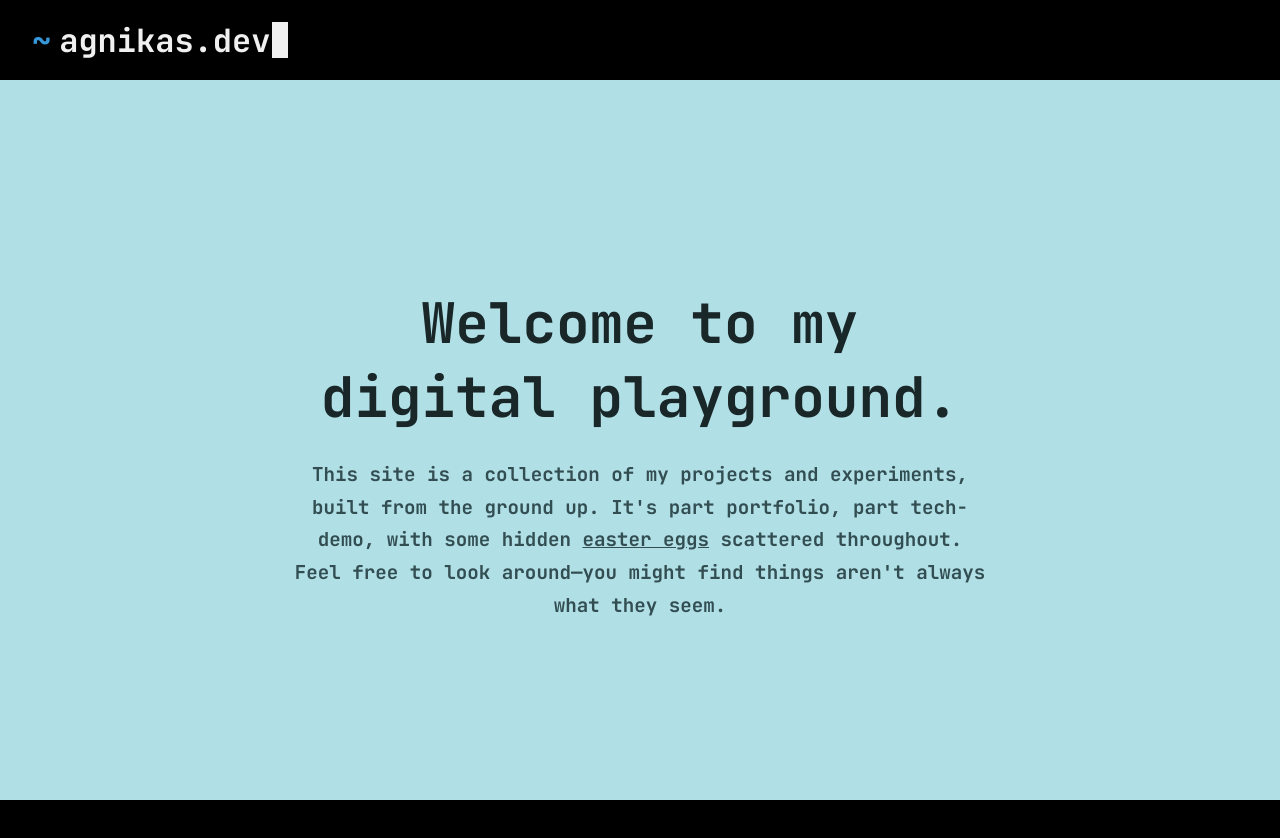
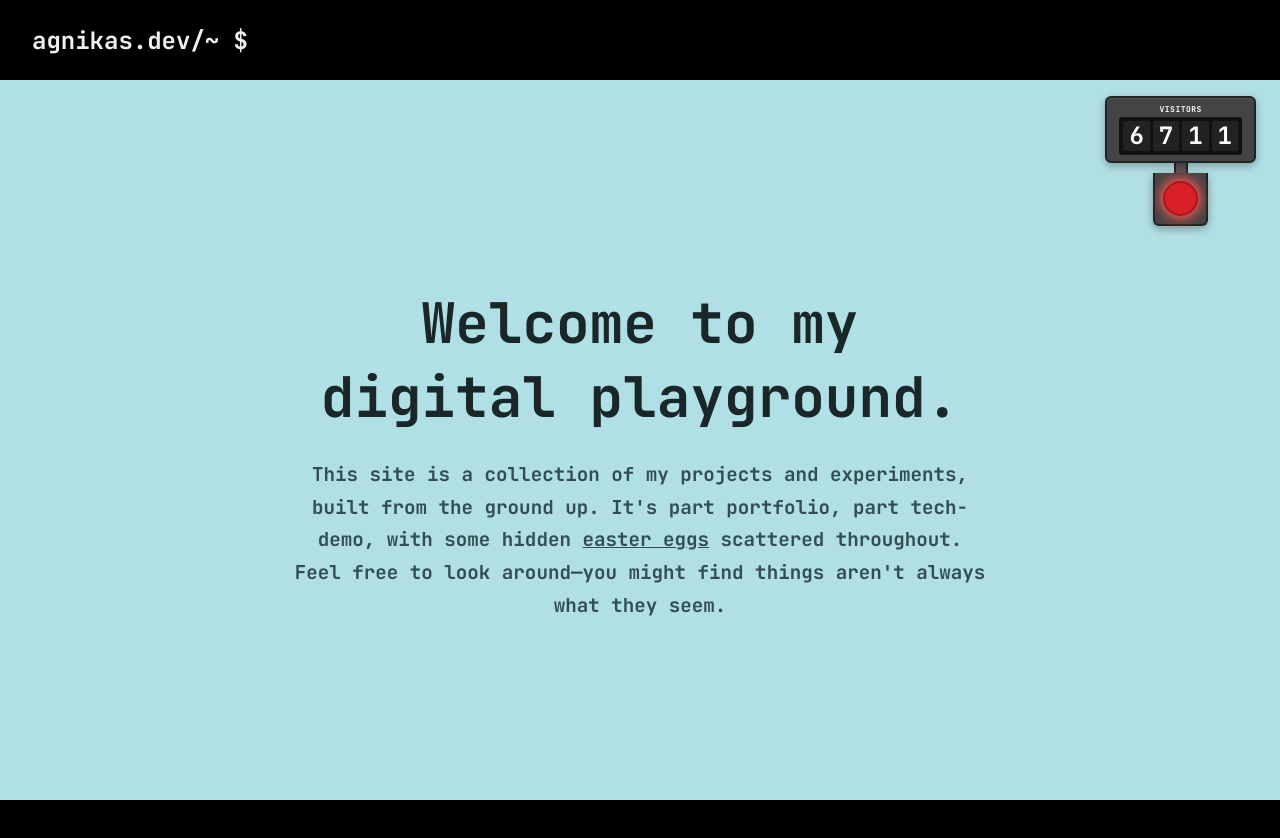
Before and after one commit to agnikas07/portfolio-site, a SvelteKit app: page / in a window 1280 px wide. Shown: the top 838 px of the page. After the commit the page ends 800 px from the top, so only its background shows below. Built offline with nearby package versions, Linux system fonts and the light colour scheme.

Commit message:
added about-me page and created interactive terminal for naviagation

```diff
--- /dev/null
+++ b/src/lib/components/InteractiveTerminal.svelte
@@ -0,0 +1,175 @@
+<script lang="ts">
+  import { goto } from '$app/navigation';
+  import { onMount } from 'svelte';
+
+  export let currentPath: string = '/';
+
+  let command = '';
+  let commandHistory: { command: string, output: string }[] = [];
+  let inputElement: HTMLInputElement;
+  let isFocused = false;
+
+  let showConsoleNotification = false;
+  let notificationTimeout: ReturnType<typeof setTimeout> | null = null;
+
+  $: displayPath = currentPath === '/' ? '~' : currentPath.substring(1);
+
+  function handleCommand() {
+    const trimmedCommand = command.trim();
+    let output = '';
+
+    if (trimmedCommand.startsWith('cd ')) {
+      const dir = trimmedCommand.split(' ')[1];
+      if (['about-me', 'projects', 'contact'].includes(dir)) {
+        goto(`/${dir}`);
+        output = `Navigating to ${dir}...`;
+        console.log(output)
+      } else if (dir === '..' || dir === '~' || dir === '/') {
+        goto('/');
+        output = `Navigating to home...`;
+        console.log(output)
+      }
+      else {
+        output = `bash: cd: ${dir}: No such file or directory. Type 'help' for more information.`;
+        console.log(output)
+        showConsoleNotification = true;
+        if (notificationTimeout) clearTimeout(notificationTimeout);
+        notificationTimeout = setTimeout(() => showConsoleNotification = false, 3000);
+      }
+    } else if (trimmedCommand === 'ls' || trimmedCommand === 'help') {
+        output = 'Available directories: ~, about-me';
+        console.log(output)
+    } else if (trimmedCommand === 'clear') {
+        commandHistory = [];
+    } else if(trimmedCommand.length > 0) {
+        output = `bash: ${trimmedCommand}: command not found. Type 'help' for more information.`;
+        console.log(output)
+        showConsoleNotification = true;
+        if (notificationTimeout) clearTimeout(notificationTimeout);
+        notificationTimeout = setTimeout(() => showConsoleNotification = false, 3000);
+    }
+
+    if(trimmedCommand.length > 0) {
+        commandHistory = [...commandHistory, { command: trimmedCommand, output }];
+    }
+    command = '';
+  }
+
+  onMount(() => {
+    if(inputElement) {
+        inputElement.focus();
+        isFocused = true;
+    }
+  });
+</script>
+
+{#if showConsoleNotification}
+    <div class="console-notification">
+        Check your browser console.
+    </div>
+{/if}
+
+<section
+  class="terminal-container"
+  aria-label="Interactive terminal"
+>
+  <span class="prompt-static">agnikas.dev/{displayPath} $</span>
+  <form
+    on:submit|preventDefault={handleCommand}
+    class="input-form"
+  >
+    <div
+      class="input-wrapper"
+      role="button"
+      tabindex="0"
+      on:click={() => inputElement.focus()}
+      on:keydown={(e) => { if (e.key === 'Enter' || e.key === ' ') inputElement.focus(); }}
+    >
+      <span class="command-display">{command}</span>
+      <span class="cursor" class:focused={isFocused}></span>
+      <input
+        bind:this={inputElement}
+        type="text"
+        bind:value={command}
+        class="terminal-input"
+        on:focus={() => isFocused = true}
+        on:blur={() => isFocused = false}
+      />
+    </div>
+  </form>
+</section>
+
+<style>
+    .terminal-container {
+        display: flex;
+        align-items: center;
+        width: 100%;
+        font-size: 1.5rem;
+        cursor: text;
+    }
+    .console-notification {
+        position: fixed;
+        top: 1rem;
+        right: 1rem;
+        background: #00000000;
+        color: #fff;
+        padding: 0.75rem 1.5rem;
+        border-radius: 0rem;
+        box-shadow: 0 2px 8px rgba(0,0,0,0.2);
+        z-index: 1000;
+        font-size: 1rem;
+        opacity: 0.95;
+        transition: opacity 0.3s;
+    }
+    .prompt-static {
+        margin-right: 0.5rem;
+        font-weight: bold;
+        white-space: nowrap;
+    }
+    .input-form {
+        flex-grow: 1;
+    }
+    .input-wrapper {
+        display: flex;
+        align-items: center;
+        flex-grow: 1;
+        position: relative;
+    }
+    .command-display {
+        white-space: break-spaces;
+        font-weight: bold;
+        color: #f0f0f0;
+        min-height: 1.6rem;
+    }
+    .terminal-input {
+        position: absolute;
+        top: 0;
+        left: 0;
+        width: 100%;
+        height: 100%;
+        opacity: 0;
+        border: none;
+        padding: 0;
+        margin: 0;
+        cursor: text;
+        font-family: 'JetBrains Mono', monospace;
+        font-size: 1.5rem;
+    }
+    .cursor {
+        display: inline-block;
+        width: 0.9rem;
+        height: 1.6rem;
+        background-color: transparent;
+        border: 2px solid #f0f0f0;
+        box-sizing: border-box;
+    }
+    .cursor.focused {
+        background-color: #f0f0f0;
+        border: none;
+        animation: blink 1s step-end infinite;
+    }
+    @keyframes blink {
+        from, to { background-color: transparent; }
+        50% { background-color: #f0f0f0; }
+    }
+</style>
--- a/src/lib/components/VisitorCounter.svelte
+++ b/src/lib/components/VisitorCounter.svelte
@@ -11,22 +11,13 @@
 
   function handleButtonClick() {
     clickCount++;
-    if (clickCount === 1) {
-        visitorCount++;
-    } else if (clickCount === 2) {
-        visitorCount += 1;
-        buttonState = 'damaged';
-    } else if (clickCount === 3) {
-        visitorCount += 1;
-        buttonState = 'broken';
-        dispatch('break', { element: lowerAssemblyElement });
-    }
-    // This function will eventually update a server-side counter
+    if (clickCount === 1) { visitorCount++; }
+    else if (clickCount === 2) { visitorCount++;buttonState = 'damaged'; }
+    else if (clickCount === 3) { visitorCount++; buttonState = 'broken'; dispatch('break', { element: lowerAssemblyElement }); }
   }
 
   $: formattedCount = visitorCount.toString().padStart(4, '0');
 </script>
-
 <div class="counter-assembly">
   <div class="counter-box" transition:fly={{ y: -60, duration: 800, delay: 300 }}>
     <div class="counter-label">VISITORS</div>
@@ -34,68 +25,34 @@
       {#each formattedCount as digit}<span class="digit">{digit}</span>{/each}
     </div>
   </div>
-
-  <div class="lower-assembly"
-       bind:this={lowerAssemblyElement}
-       class:damaged={buttonState === 'damaged'}
-       class:broken={buttonState === 'broken'}
-       transition:fly={{ y: -60, duration: 800, delay: 600 }}>
+  <div class="lower-assembly" bind:this={lowerAssemblyElement} class:damaged={buttonState === 'damaged'} class:broken={buttonState === 'broken'} transition:fly={{ y: -60, duration: 800, delay: 600 }}>
     <div class="strut"></div>
     <div class="button-housing">
-      <button class="red-button" aria-label="Increment visitor counter" on:click={handleButtonClick} disabled={buttonState === 'broken'}></button>
+      <button class="red-button" on:click={handleButtonClick} disabled={buttonState === 'broken'} aria-label="Increment visitor count"></button>
     </div>
   </div>
 </div>
-
 <style>
-  .counter-assembly {
-    display: flex; flex-direction: column; align-items: center;
-  }
-  .counter-box {
-    background: #444; border: 2px solid #222; border-radius: 6px;
-    padding: 6px 12px; box-shadow: 0 3px 8px rgba(0,0,0,0.3), inset 0 1px 1px rgba(255,255,255,0.1);
-    display: inline-block; position: relative; z-index: 10;
-  }
-  .counter-label {
-    color: white; font-size: 0.5rem; text-align: center; margin-bottom: 3px; letter-spacing: 0.5px;
-  }
-  .digit-display {
-    background: #111; border-radius: 3px; padding: 4px; display: flex; gap: 3px;
-  }
-  .digit {
-    color: white; font-size: 1.5rem; font-weight: bold; background-color: #222;
-    padding: 3px 6px; border-radius: 2px; line-height: 1;
-  }
-  .lower-assembly {
-    display: flex; flex-direction: column; align-items: center; transform-origin: top center;
-  }
-  .strut {
-    width: 10px; height: 12px; background: #555;
-    border-left: 2px solid #222; border-right: 2px solid #222; margin-top: -2px;
-  }
-  .button-housing {
-    background: #444; border: 2px solid #222; border-top: none;
-    border-radius: 0 0 6px 6px; padding: 8px; box-shadow: 0 3px 8px rgba(0,0,0,0.3);
-  }
-  .red-button {
-    width: 35px; height: 35px; background: #d92027; border: 2px solid #a4171c;
-    border-radius: 50%; cursor: pointer; display: block; animation: red-glow 2s infinite ease-in-out;
-  }
-  @keyframes red-glow {
-    0%, 100% { box-shadow: 0 0 5px #ff4848, 0 0 10px #ff4848; }
-    50% { box-shadow: 0 0 15px #ff6464, 0 0 25px #ff6464; }
-  }
+  .counter-assembly { display: flex; flex-direction: column; align-items: center; }
+  .counter-box { background: #444; border: 2px solid #222; border-radius: 6px; padding: 6px 12px; box-shadow: 0 3px 8px rgba(0,0,0,0.3), inset 0 1px 1px rgba(255,255,255,0.1); display: inline-block; position: relative; z-index: 10; }
+  .counter-label { color: white; font-size: 0.5rem; text-align: center; margin-bottom: 3px; letter-spacing: 0.5px; }
+  .digit-display { background: #111; border-radius: 3px; padding: 4px; display: flex; gap: 3px; }
+  .digit { color: white; font-size: 1.5rem; font-weight: bold; background-color: #222; padding: 3px 6px; border-radius: 2px; line-height: 1; }
+  .lower-assembly { display: flex; flex-direction: column; align-items: center; transform-origin: top center; }
+  .strut { width: 10px; height: 12px; background: #555; border-left: 2px solid #222; border-right: 2px solid #222; margin-top: -2px; }
+  .button-housing { background: #444; border: 2px solid #222; border-top: none; border-radius: 0 0 6px 6px; padding: 8px; box-shadow: 0 3px 8px rgba(0,0,0,0.3); }
+  .red-button { width: 35px; height: 35px; background: #d92027; border: 2px solid #a4171c; border-radius: 50%; cursor: pointer; display: block; animation: red-glow 2s infinite ease-in-out; }
+  @keyframes red-glow { 0%, 100% { box-shadow: 0 0 5px #ff4848, 0 0 10px #ff4848; } 50% { box-shadow: 0 0 15px #ff6464, 0 0 25px #ff6464; } }
   .red-button:active { transform: scale(0.95); }
 
   .lower-assembly.damaged { animation: swing 1.5s ease-in-out infinite; }
-  @keyframes swing {
-    0%, 100% { transform: rotate(15deg); } 50% { transform: rotate(-15deg); }
-  }
+  @keyframes swing { 0%, 100% { transform: rotate(15deg); } 50% { transform: rotate(-15deg); } }
 
   .lower-assembly.broken {
     position: fixed;
     transform-origin: 50% 50%;
     pointer-events: all;
+    animation: none;
   }
   .lower-assembly.broken .red-button {
      animation: none;
--- /dev/null
+++ b/src/routes/+layout.svelte
@@ -0,0 +1,49 @@
+<script lang="ts">
+  import { onMount, onDestroy } from 'svelte';
+  import { page } from '$app/stores'; // NEW: Import the page store
+  import TerminalTyper from '$lib/components/TerminalTyper.svelte';
+  import InteractiveTerminal from '$lib/components/InteractiveTerminal.svelte';
+
+  const siteName = "agnikas.dev";
+  let introFinished = false;
+
+  function handleTypingDone() {
+    setTimeout(() => {
+        introFinished = true;
+    }, 500);
+  }
+</script>
+
+<div class="page-container">
+  <header class="main-header">
+    {#if !introFinished}
+      <TerminalTyper textToType={siteName} on:done={handleTypingDone} />
+    {:else}
+      <!-- Pass the current path to the component -->
+      <InteractiveTerminal currentPath={$page.url.pathname} />
+    {/if}
+  </header>
+
+  <slot />
+
+</div>
+
+<style>
+  :global(body) {
+    margin: 0;
+    font-family: 'JetBrains Mono', monospace;
+    background-color: black;
+    overflow-x: hidden;
+  }
+
+  .page-container {
+    min-height: 100vh;
+  }
+
+  .main-header {
+    position: sticky; top: 0; height: 80px;
+    background-color: black; color: #f0f0f0;
+    display: flex; align-items: center; padding: 0 2rem;
+    box-sizing: border-box; z-index: 200;
+  }
+</style>
--- a/src/routes/+page.svelte
+++ b/src/routes/+page.svelte
@@ -1,13 +1,12 @@
 <script lang="ts">
   import { onMount, onDestroy } from 'svelte';
-  import TerminalTyper from '$lib/components/TerminalTyper.svelte';
   import VisitorCounter from '$lib/components/VisitorCounter.svelte';
   import Matter from 'matter-js';
 
-  const siteName = "agnikas.dev";
-  let introFinished = false;
+  let revealContent = false;
   let showVisitorCounter = false;
 
+  // --- Physics Variables ---
   let engine: Matter.Engine;
   let runner: Matter.Runner;
   let brokenPiece: { element: HTMLElement, body: Matter.Body } | null = null;
@@ -20,15 +19,13 @@
     const rect = detail.element.getBoundingClientRect();
     const body = Matter.Bodies.rectangle(rect.left + rect.width / 2, rect.top + rect.height / 2, rect.width, rect.height, { restitution: 0.5, friction: 0.3 });
     Matter.Body.setAngularVelocity(body, (Math.random() - 0.5) * 0.2);
-    const force = { x: (Math.random() - 0.5) * 0.04, y: -0.04 };
-    Matter.Body.applyForce(body, body.position, force);
+    Matter.Body.applyForce(body, body.position, { x: (Math.random() - 0.5) * 0.04, y: -0.04 });
     brokenPiece = { element: detail.element, body };
     Matter.Composite.add(engine.world, body);
 
     for (let i = 0; i < 40; i++) {
         const sparkBody = Matter.Bodies.circle(rect.left + rect.width / 2, rect.top, Math.random() * 4 + 2, { friction: 0.05, restitution: 0.8, density: 0.0001 });
-        const sparkForce = { x: (Math.random() - 0.5) * 0.02, y: (Math.random() * 0.015) };
-        Matter.Body.applyForce(sparkBody, sparkBody.position, sparkForce);
+        Matter.Body.applyForce(sparkBody, sparkBody.position, { x: (Math.random() - 0.5) * 0.02, y: (Math.random() * 0.015) });
         Matter.Composite.add(engine.world, sparkBody);
         sparks.push({ id: Date.now() + i, body: sparkBody, life: 120 });
     }
@@ -37,16 +34,9 @@
   function spawnEgg(event: MouseEvent) {
     if (eggSpawned) return;
     eggSpawned = true;
-
     const target = event.target as HTMLElement;
     const rect = target.getBoundingClientRect();
-
-    const eggBody = Matter.Bodies.circle(
-        rect.left + rect.width / 2,
-        rect.top,
-        20,
-        { restitution: 0.7, friction: 0.2 }
-    );
+    const eggBody = Matter.Bodies.circle(rect.left + rect.width / 2, rect.top, 20, { restitution: 0.7, friction: 0.2 });
 
     setTimeout(() => {
       const eggElement = document.querySelector('.easter-egg') as HTMLElement;
@@ -58,9 +48,12 @@
   }
 
   onMount(() => {
-    engine = Matter.Engine.create();
-    engine.world.gravity.y = 1;
+    setTimeout(() => {
+        revealContent = true;
+        setTimeout(() => { showVisitorCounter = true; }, 1500);
+    }, 1000);
 
+    engine = Matter.Engine.create({ gravity: { y: 1 } });
     const ground = Matter.Bodies.rectangle(window.innerWidth / 2, window.innerHeight + 25, window.innerWidth, 50, { isStatic: true });
     const leftWall = Matter.Bodies.rectangle(-25, window.innerHeight / 2, 50, window.innerHeight, { isStatic: true });
     const rightWall = Matter.Bodies.rectangle(window.innerWidth + 25, window.innerHeight / 2, 50, window.innerHeight, { isStatic: true });
@@ -75,63 +68,40 @@
     Matter.Runner.run(runner, engine);
 
     (function animate() {
+        if (!engine) return;
+        // THIS IS THE FIX: The logic for updating the broken piece's position has been corrected.
         if (brokenPiece) {
             const { position, angle } = brokenPiece.body;
             brokenPiece.element.style.left = `${position.x}px`;
             brokenPiece.element.style.top = `${position.y}px`;
             brokenPiece.element.style.transform = `translate(-50%, -50%) rotate(${angle}rad)`;
         }
-
         if (egg) {
             const { position, angle } = egg.body;
             egg.element.style.left = `${position.x}px`;
             egg.element.style.top = `${position.y}px`;
             egg.element.style.transform = `translate(-50%, -50%) rotate(${angle}rad)`;
         }
-
         sparks.forEach((spark) => {
             spark.life--;
             const el = document.querySelector(`[data-spark-id='${spark.id}']`) as HTMLElement;
             if (el) {
-                if (spark.life <= 0) {
-                    el.remove();
-                    Matter.Composite.remove(engine.world, spark.body);
-                } else {
-                    const { position } = spark.body;
-                    el.style.left = `${position.x}px`;
-                    el.style.top = `${position.y}px`;
+                if (spark.life <= 0) { el.remove(); Matter.Composite.remove(engine.world, spark.body); }
+                else {
+                    el.style.left = `${spark.body.position.x}px`; el.style.top = `${spark.body.position.y}px`;
                     const radius = spark.body.circleRadius ?? 4;
-                    el.style.width = `${radius * 2}px`;
-                    el.style.height = `${radius * 2}px`;
+                    el.style.width = `${radius * 2}px`; el.style.height = `${radius * 2}px`;
                     el.style.opacity = (spark.life / 120).toString();
                 }
             }
         });
         sparks = sparks.filter(s => s.life > 0);
-
         requestAnimationFrame(animate);
     })();
   });
 
-  onDestroy(() => {
-    if (runner) Matter.Runner.stop(runner);
-    if (engine) Matter.Engine.clear(engine);
-  });
-
-  function handleTypingDone() {
-    setTimeout(() => {
-      introFinished = true;
-      setTimeout(() => {
-        showVisitorCounter = true;
-      }, 1500);
-    }, 500);
-  }
+  onDestroy(() => { if (runner) Matter.Runner.stop(runner); if (engine) Matter.Engine.clear(engine); });
 </script>
-
-<div class="page-container">
-  <header class="main-header">
-    <TerminalTyper textToType={siteName} on:done={handleTypingDone} />
-  </header>
 
 <main class="main-content">
   <div class="page-body">
@@ -151,109 +121,25 @@
     </div>
   {/if}
 
-    {#if eggSpawned}
-        <div class="easter-egg">🥚</div>
-    {/if}
+  {#if eggSpawned} <div class="easter-egg">🥚</div> {/if}
 </main>
 
 <div id="spark-container">
-    {#each sparks as spark (spark.id)}
-      <div class="spark" data-spark-id={spark.id}></div>
-    {/each}
+  {#each sparks as spark (spark.id)} <div class="spark" data-spark-id={spark.id}></div> {/each}
 </div>
 
-  <div class="content-overlay" class:hidden={introFinished}></div>
-</div>
+<div class="content-overlay" class:hidden={revealContent}></div>
 
 <style>
-  :global(body) {
-    margin: 0;
-    font-family: 'JetBrains Mono', monospace;
-    background-color: black;
-    overflow: hidden;
-  }
-
-  .page-container, .main-content {
-    min-height: 100vh;
-  }
-
-  .main-header {
-    position: sticky; top: 0; height: 80px;
-    background-color: black; color: #f0f0f0;
-    display: flex; align-items: center; padding: 0 2rem;
-    box-sizing: border-box; z-index: 200;
-  }
-
-  .main-content {
-    background-color: #B0E0E6;
-    position: relative;
-  }
-
-  .page-body {
-    min-height: calc(100vh - 80px);
-    padding: 2rem;
-    color: #333;
-    box-sizing: border-box;
-    display: flex;
-    justify-content: center;
-    align-items: center;
-  }
-
-  .welcome-text {
-    max-width: 700px;
-    text-align: center;
-  }
-
-  .welcome-text h2 {
-    font-size: 3.5rem;
-    font-weight: 700;
-    color: #1a2729;
-    margin-bottom: 1.5rem;
-  }
-  .welcome-text p {
-    font-size: 1.2rem;
-    line-height: 1.7;
-    color: #334e52;
-  }
-
-  .egg-trigger {
-      cursor: pointer;
-      text-decoration: underline;
-      font-weight: bold;
-  }
-
-  :global(.easter-egg) {
-    position: fixed;
-    font-size: 40px;
-    pointer-events: none;
-    transform-origin: 50% 50%;
-    user-select: none;
-    z-index: 240;
-  }
-
-  .visitor-counter-wrapper {
-      position: absolute;
-      top: 1rem;
-      right: 1.5rem;
-  }
-
-  :global(.spark) {
-    position: fixed;
-    background-color: #ffdd59;
-    border-radius: 50%;
-    box-shadow: 0 0 8px #ffdd59, 0 0 12px #ff6600, 0 0 16px #ffffff;
-    pointer-events: none;
-    transform: translate(-50%, -50%);
-    z-index: 250;
-  }
-
-  .content-overlay {
-    position: fixed; top: 80px; left: 0;
-    width: 100%; height: calc(100vh - 80px);
-    background-color: black; z-index: 100;
-    transition: transform 1.2s cubic-bezier(0.86, 0, 0.07, 1);
-    transform: translateY(0%);
-  }
-
+  .main-content { background-color: #B0E0E6; position: relative; }
+  .page-body { min-height: calc(100vh - 80px); padding: 2rem; color: #333; box-sizing: border-box; display: flex; justify-content: center; align-items: center; }
+  .welcome-text { max-width: 700px; text-align: center; }
+  .welcome-text h2 { font-size: 3.5rem; font-weight: 700; color: #1a2729; margin-bottom: 1.5rem; }
+  .welcome-text p { font-size: 1.2rem; line-height: 1.7; color: #334e52; }
+  .egg-trigger { cursor: pointer; text-decoration: underline; font-weight: bold; }
+  :global(.easter-egg) { position: fixed; font-size: 40px; pointer-events: none; transform-origin: 50% 50%; user-select: none; z-index: 240; }
+  .visitor-counter-wrapper { position: absolute; top: 1rem; right: 1.5rem; }
+  :global(.spark) { position: fixed; background-color: #ffdd59; border-radius: 50%; box-shadow: 0 0 8px #ffdd59, 0 0 12px #ff6600, 0 0 16px #ffffff; pointer-events: none; transform: translate(-50%, -50%); z-index: 250; }
+  .content-overlay { position: fixed; top: 80px; left: 0; width: 100%; height: calc(100vh - 80px); background-color: black; z-index: 100; transition: transform 1.2s cubic-bezier(0.86, 0, 0.07, 1); transform: translateY(0%); }
   .content-overlay.hidden { transform: translateY(100%); }
 </style>
```
Also changed, not shown: src/routes/about-me/+page.svelte (added, +17 -0 lines). Lines whose indentation alone changed are shown as unchanged.
